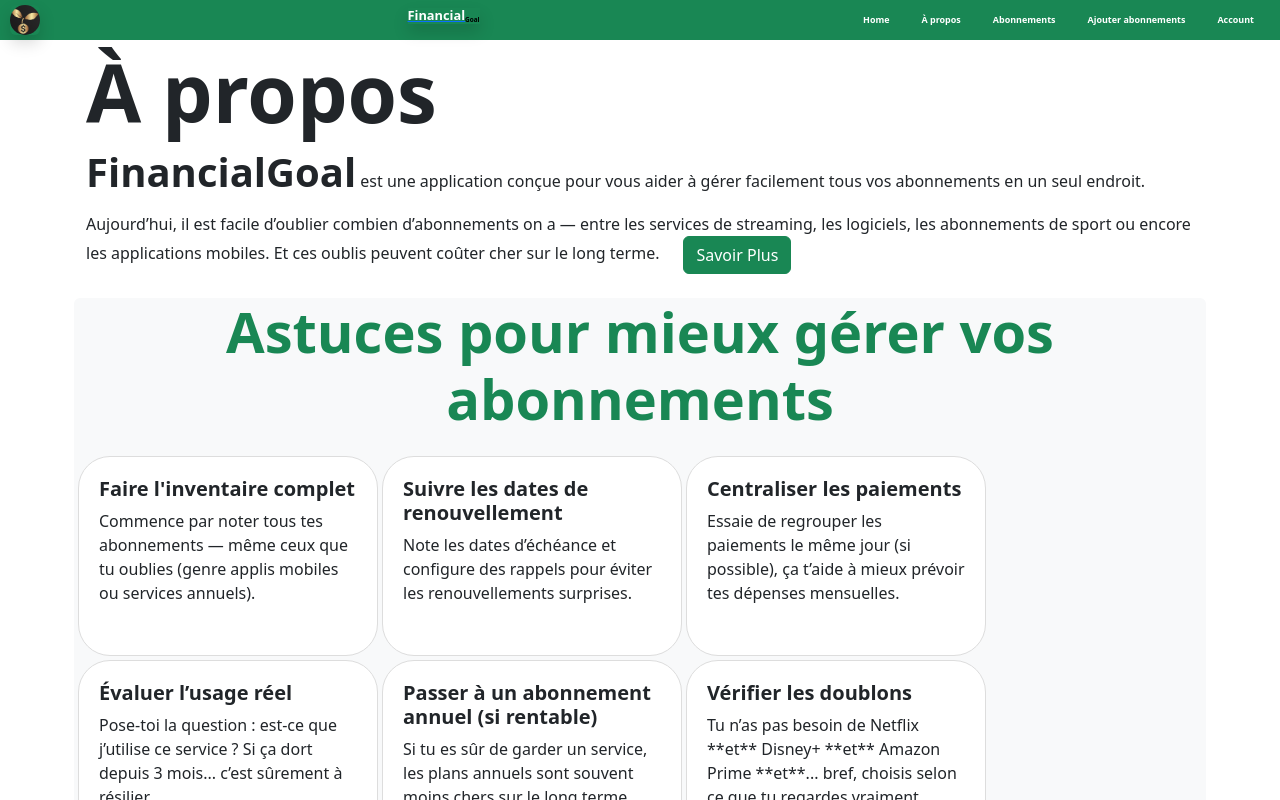
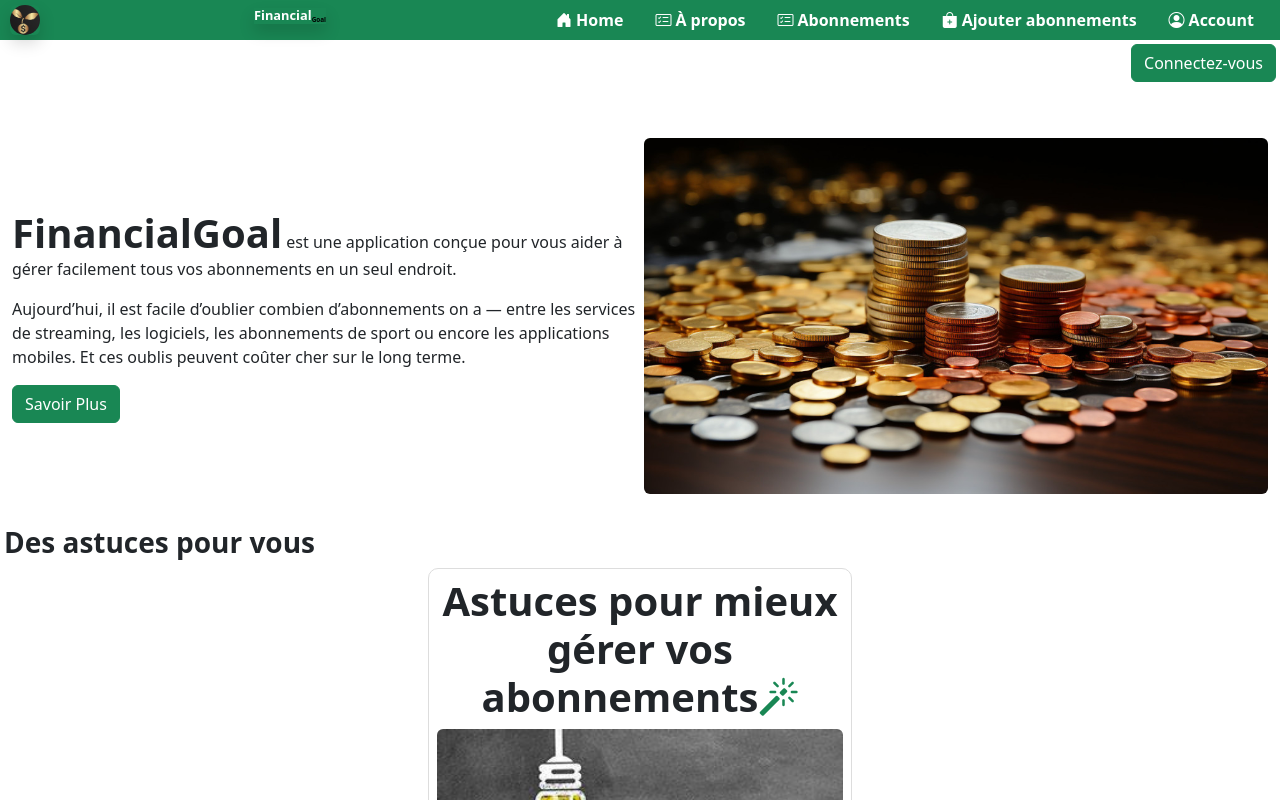
Before and after one commit to Athanase1/financialGoal, a React (Vite) app: page /#/ in a window 1280 px wide. Shown: the top 800 px of the page. Built offline with nearby package versions, Linux system fonts and the light colour scheme.

Commit message:
first commit4

```diff
--- a/src/components/layout/header.jsx
+++ b/src/components/layout/header.jsx
@@ -1,52 +1,57 @@
-import { Link } from "react-router-dom";
+
+import { Link, useNavigate} from "react-router-dom";
 import "./layout.css";
 import Logo from  "../../../public/LOGO.png"
 
 export default function Header({ onClick, displayNav }) {
+   const navigate = useNavigate();
+      function handleClick(){
+          navigate("/");
+      }
   return (
     <header className="bg-success">
       <div className="navi">
-        <Link className="Link" to="/">
-          <div className=" logo shadow rounded ">
+
+          <div className=" logo shadow rounded " onClick={handleClick} >
             <img src={Logo} alt="Logo" />
 
           </div>
-        </Link>
+
 
         <i
           className={displayNav ? "bi bi-x" : "bi bi-list"}
           onClick={onClick}
         ></i>
       </div>
-      <Link className="Link" to="/">
-      <h1 className="logoName fw-bold shadow">
+
+      <h1 className="logoName fw-bold shadow" onClick={handleClick}>
               Financial<sub>Goal</sub>
             </h1>
-        </Link>
+
       <nav className={displayNav ? "show" : "nav"}>
-      <li onClick={onClick}>
-          <Link to="/">
-            <i className="bi bi-house-door-fill"></i> Home
+      <li onClick={onClick} >
+          <Link to="/" className="d-flex flex-row align-items-center fw-bold text-white">
+            <i className="bi bi-house-door-fill me-1"></i> Home
           </Link>
         </li>
         <li onClick={onClick}>
-          <Link to="apropos">
-            <i className="bi bi-card-checklist"></i> À propos
+          <Link to="apropos" className="d-flex flex-row align-items-center fw-bold text-white">
+            <i className="bi bi-card-checklist me-1"></i> À propos
           </Link>
         </li>
         <li onClick={onClick}>
-          <Link to="abonnements">
-            <i className="bi bi-card-checklist"></i> Abonnements
+          <Link to="abonnements" className="d-flex flex-row align-items-center fw-bold text-white">
+            <i className="bi bi-card-checklist me-1"></i> Abonnements
           </Link>
         </li>
         <li onClick={onClick}>
-          <Link to="ajouter">
-            <i className="bi bi-bag-plus-fill"></i> Ajouter abonnements
+          <Link to="ajouter" className="d-flex flex-row align-items-center fw-bold text-white">
+            <i className="bi bi-bag-plus-fill me-1"></i> Ajouter abonnements
           </Link>
         </li>
         <li onClick={onClick}>
-          <Link to="account">
-            <i className="bi bi-person-circle"></i> Account
+          <Link to="account" className="d-flex flex-row align-items-center fw-bold text-white">
+            <i className="bi bi-person-circle me-1"></i> Account
           </Link>
         </li>
       </nav>
--- a/src/components/layout/layout.css
+++ b/src/components/layout/layout.css
@@ -23,19 +23,14 @@ nav li {
   list-style: none;
   margin: 0 1rem;
 }
-nav li a {
+nav li a{
   text-decoration: none;
-  display: flex;
-  color: #ffffff;
-  font-size: 0.7vw;
-  font-weight: bold;
 }
 nav li a:hover {
   text-decoration: underline;
 }
 .logo {
-  display: flex;
-  align-items: center;
+  cursor: pointer;
 }
 
 .logo img {
@@ -55,7 +50,7 @@ sub {
   font-weight: bold;
   cursor: pointer;
 }
-.bi {
+.bi-list, .bi-x {
   display: none;
 }
 
--- a/src/components/pages/abonnements.jsx
+++ b/src/components/pages/abonnements.jsx
@@ -20,15 +20,14 @@ export default function Abonnements() {
       }
     }, [totalMensuel]);
   return (
-    <div className="container overflow-hidden w-100 ">
+    <div className="container-fluid ">
         <div className="d-flex w-100 justify-content-end flex-wrap">
 
                 <h1 className="fs-6 fs-sm-5 fs-md-4 fs-lg-3 fs-xl-1 fw-bold">Total Mensuel:<span className={bgBon ? "badge bg-success": "badge bg-danger"}>{totalMensuel}</span> $</h1>
             </div>
       <h1 className=" fs-2 fs-sm-5 fs-md-4 fs-lg-1 fs-xl-1 w-100 fw-bold">Mes abonnements</h1>
-      <div className="d-flex flex-row flex-lg-wrap overflow-auto w-100 shadow mb-2 rounded">
-        {dataAbonnements.map((abo, index) => ( // Définir index ici
-          <div className="m-2" key={index}>
+      <div className="d-flex flex-row flex-wrap overflow-auto w-100 shadow mb-2 rounded justify-content-center align-items-center">
+        {dataAbonnements.map((abo) => (
             <CardAbonnement
               key={abo.id}
               nom={abo.nom}
@@ -37,12 +36,8 @@ export default function Abonnements() {
               date_debut={abo.date_debut}
               actif={abo.actif}
             />
-          </div>
         ))}
       </div>
-
-        <Tips />
-
     </div>
   );
 }
--- a/src/components/pages/ajouter.jsx
+++ b/src/components/pages/ajouter.jsx
@@ -1,7 +1,35 @@
-export default function Ajouter(){
-    return(
-        <div className="">
-            <p>Ajouter</p>
+export default function Ajouter() {
+  return (
+    <div className="container">
+      <form className="row g-2 mt-5">
+        <div className="col-md-6 col-lg-4">
+          <label htmlFor="nomAbonne" className="form-label fw-bold">
+            Nom de l'abonnement
+          </label>
+          <input type="text" className="form-control fw-bold" id="nomAbonne" />
         </div>
-    )
+
+        <div className="col-md-4">
+          <label htmlFor="FreqAbon" className="form-label fw-bold">
+            Fréquence
+          </label>
+          <select id="FreqAbon" className="form-select fw-bold">
+            <option value="mensuel">mensuel</option>
+            <option value="annuel">annuel</option>
+          </select>
+        </div>
+        <div className="col-md-2">
+          <label htmlFor="dateDebut" className="form-label fw-bold">
+            Date de début
+          </label>
+          <input type="date" className="form-control fw-bold" id="dateDebut" />
+        </div>
+        <div className="col-12">
+          <button type="submit" className="btn btn-success fw-bold ">
+            Créer
+          </button>
+        </div>
+      </form>
+    </div>
+  );
 }
--- a/src/components/pages/apropos.jsx
+++ b/src/components/pages/apropos.jsx
@@ -1,18 +1,18 @@
 export default function Apropos() {
   return (
     <div className="container  p-1">
-      <h2 className=" display-1 text-dark  fw-bold">À propos </h2>
-      <p>
+      <h2 className=" display-1 text-dark  fw-bold text-center border-bottom border-5 border-black py-2">À propos </h2>
+      <p className="fs-6 fs-sm-1 fs-md-4 fs-lg-3 fs-xl-1">
         <strong className="fw-bold display-6">FinancialGoal</strong> est une application conçue pour vous
         aider à gérer facilement tous vos abonnements en un seul endroit.
       </p>
-      <p>
+      <p className="text-start fs-6 fs-sm-1 fs-md-4 fs-lg-3 fs-xl-1">
         Aujourd’hui, il est facile d’oublier combien d’abonnements on a — entre
         les services de streaming, les logiciels, les abonnements de sport ou
         encore les applications mobiles. Et ces oublis peuvent coûter cher sur
         le long terme.
       </p>
-      <p className="display-6 text-dark text-center fw-bold">Avec FinancialGoal, vous pouvez :</p>
+      <p className="display-6 text-dark text-start fw-bold">Avec FinancialGoal, vous pouvez :</p>
       <ul className="list-group shadow">
         <li className="list-group-item list-group-item-success fw-bold">
           Ajouter et suivre vos abonnements mensuels ou annuels
@@ -27,7 +27,7 @@ export default function Apropos() {
           Éviter les paiements surprises
         </li>
       </ul>
-      <p>
+      <p className="text-start">
         Notre objectif est de vous aider à garder le contrôle sur vos dépenses
         récurrentes pour atteindre plus sereinement vos objectifs financiers.
       </p>
--- a/src/components/pages/home.jsx
+++ b/src/components/pages/home.jsx
@@ -1,51 +1,72 @@
-import { useState } from "react";
-import Tips from "../tips";
+import { useNavigate } from "react-router-dom";
+import Image from "../../../public/bg.jpeg";
+import Image1 from "../../assets/img/astuces.jpg"
+export default function Home() {
 
-export default function Home() {
-    const [click, setClick] = useState(false)
-    function handleClick(){
-        setClick(!click)
+  const navigate = useNavigate();
+  function handleClick() {
+    navigate("/apropos");
   }
   return (
-    <div className="container p-1">
-      <div className="container mb-4">
-        <h2 className=" display-1 text-dark  fw-bold">À propos </h2>
-        <p>
+    <div className="container-fluid p-1 d-flex flex-column justify-content-between align-items-start over-flow-hidden">
+          <div className="d-flex justify-content-end w-100">
+          <button
+            onClick={handleClick}
+            type="button"
+            className="btn btn-success"
+          >
+           Connectez-vous
+          </button>
+          </div>
+      <div className=" d-flex flex-wrap flex-row col-12  mb-4 p-1 justify-content-between align-items-center mt-5">
+        <div className="col-md-6 col-lg-6 col-12 p-1 d-flex flex-column align-items-start ">
+          <p className="text-start">
             <strong className="fw-bold display-6">FinancialGoal</strong> est une
             application conçue pour vous aider à gérer facilement tous vos
             abonnements en un seul endroit.
           </p>
-        <p>
+          <p className="text-start">
             Aujourd’hui, il est facile d’oublier combien d’abonnements on a —
             entre les services de streaming, les logiciels, les abonnements de
-          sport ou encore les applications mobiles. Et ces oublis peuvent coûter
-          cher sur le long terme.
-          <button onClick={handleClick} type="button" class="btn btn-success mx-4" data-bs-toggle="collapse" data-bs-target="#demo">{click ? "Fermer" : "Savoir Plus"}</button>
+            sport ou encore les applications mobiles. Et ces oublis peuvent
+            coûter cher sur le long terme.
           </p>
-        <div id="demo" className="collapse">
-        <p className="display-6 text-dark text-center fw-bold">Avec FinancialGoal, vous pouvez :</p>
-      <ul className="list-group shadow">
-        <li className="list-group-item list-group-item-success fw-bold">
-          Ajouter et suivre vos abonnements mensuels ou annuels
-        </li>
-        <li className="list-group-item list-group-item-success fw-bold">
-          Être alerté avant un renouvellement
-        </li>
-        <li className="list-group-item list-group-item-success fw-bold">
-          Gérer votre budget plus efficacement
-        </li>
-        <li className="list-group-item list-group-item-success fw-bold">
-          Éviter les paiements surprises
-        </li>
-      </ul>
-      <p>
-        Notre objectif est de vous aider à garder le contrôle sur vos dépenses
-        récurrentes pour atteindre plus sereinement vos objectifs financiers.
-      </p>
-      <p className="text-success fw-bold">Votre budget, vos règles.</p>
+          <div className="d-flex justify-content-start w-100">
+          <button
+            onClick={handleClick}
+            type="button"
+            className="btn btn-success"
+          >
+            Savoir Plus
+          </button>
+          </div>
+
+        </div>
+        <div
+          id=""
+          className=" col-md-6 col-12 col-lg-6 p-1 d-flex flex-row justify-content-lg-end justify-content-sm-center justify-content-center align-items-center"
+        >
+          <img src={Image} class="img-fluid  rounded w-auto" alt="image 1" />
         </div>
       </div>
-      <Tips />
+      <h1 className="h3 fw-bold w-100 ">Des astuces pour vous</h1>
+
+
+        <div className="card p-2 col-12 col-lg-4 col-md-8">
+        <h2 className=" fw-bold h1 text-center ">
+          Astuces pour mieux gérer vos abonnements
+          <i className="bi bi-magic text-success"></i>
+        </h2>
+             <img src={Image1} alt="image 1"  className="img-fluid rounded"/>
+
+                <div className="d-flex flex-row flex-wrap justify-content-between w-100">
+                     <p className="fs-6 fs-sm-1 fs-md-4 fs-lg-6 fs-xl-1 fw-bold me-1">Gestion des abonnements: </p>
+                    <i className="bi bi-chevron-right fw-bold fs-6 fs-sm-1 fs-md-4 fs-lg-6 fs-xl-1"></i>
+                </div>
+
+
+
+      </div>
     </div>
   );
 }
```
Also changed, not shown: src/components/card-abon/card.jsx (+5 -5 lines), src/assets/img/astuces.jpg (added). Lines whose indentation alone changed are shown as unchanged.
